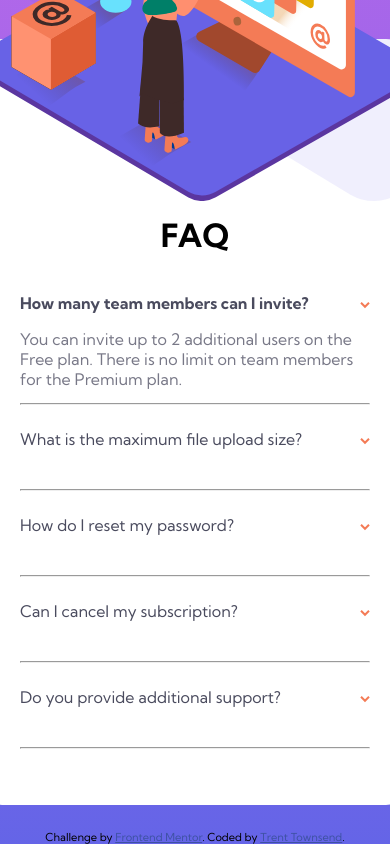
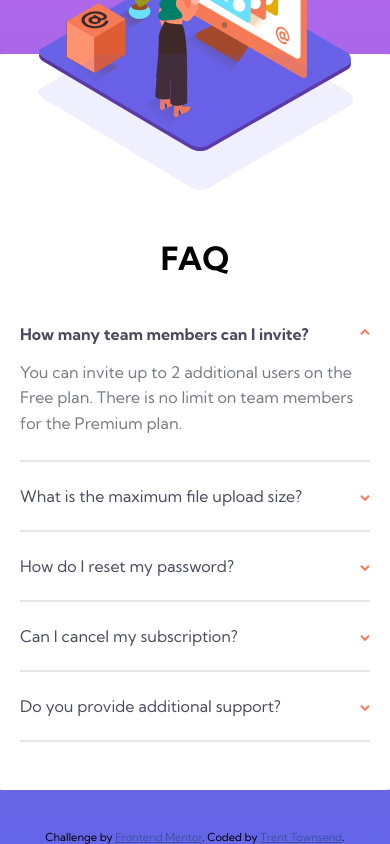
Before and after one commit to trent-townsend/FAQ-Accordion-Component, a plain HTML site: page index.html in a window 390 px wide. Both pictures are taken after a click on the element "How many team members can I invite?". Shown: the top 844 px of the page. Drawn offline with Linux system fonts and the light colour scheme.

Commit message:
Adjust ease of toggling for better UX. Add transition to toggle arrows and position background svg

```diff
--- a/index.html
+++ b/index.html
@@ -15,7 +15,9 @@
 
 <body>
   <main class="container" id="faq-container">
-    <img class="sect-illustr" src="./images/illustration-woman-online-mobile.svg" alt="Illustration of a woman looking at a computer">
+    <img class="sect-illustr" src="./images/illustration-woman-online-mobile.svg"
+      alt="Illustration of a woman looking at a computer">
+    <img class="background-illustr" src="./images/bg-pattern-mobile.svg">
     <h1>FAQ</h1>
 
     <div class="faq_accordion">
@@ -23,35 +25,37 @@
 
       <div class="answer hidden"> You can invite up to 2 additional users on the Free plan. There is no limit on
         team members for the Premium plan.</div>
+
+    </div>
     <hr>
-</div>
 
     <div class="faq_accordion">
       <div class="question">What is the maximum file upload size? </div>
       <div class="answer hidden">No more than 2GB. All files in your account must fit your allotted storage space.</div>
+
+    </div>
     <hr>
-</div>
 
     <div class="faq_accordion">
       <div class="question"> How do I reset my password? </div>
-  <div class="answer hidden"> Click “Forgot password” from the login page or “Change password” from your profile page. A reset link will be emailed to you.</div>
+      <div class="answer hidden"> Click “Forgot password” from the login page or “Change password” from your profile
+        page. A reset link will be emailed to you.</div>
+    </div>
     <hr>
-</div>
-
 
     <div class="faq_accordion">
       <div class="question">Can I cancel my subscription? </div>
       <div class="answer hidden">Yes! Send us a message and we’ll process your request no questions asked.</div>
+
+    </div>
     <hr>
-</div>
-
 
     <div class="faq_accordion">
       <div class="question">Do you provide additional support? </div>
       <div class="answer hidden"> Chat and email support is available 24/7. Phone lines are open during normal business
         hours.</div>
+    </div>
     <hr>
-</div>
 
   </main>
 
--- a/styles.css
+++ b/styles.css
@@ -1,4 +1,4 @@
-@import url('https://fonts.googleapis.com/css2?family=Kumbh+Sans:wght@400;700&display=swap');
+@import url("https://fonts.googleapis.com/css2?family=Kumbh+Sans:wght@400;700&display=swap");
 
 body {
   margin: 0;
@@ -12,13 +12,14 @@ body {
 }
 
 h1 {
-    margin-top: 4em;
   align-self: center;
   font-weight: 700;
+  margin-top: 0;
 }
 
 hr {
-    color: hsl(240, 5%, 91%);
+  border: 0.7px solid hsl(240, 5%, 91%);
+  margin: 0;
 }
 
 .container {
@@ -35,45 +36,66 @@ hr {
 .sect-illustr {
   position: absolute;
   align-self: center;
-    top: -11em;
-    background-image: url('./images/bg-pattern-mobile.svg');
-    background-repeat: no-repeat;
-    background-size: cover;
+  width: 70%;
+  top: -8.7rem;
+}
+
+.background-illustr {
+  align-self: center;
+  width: 90%;
+  position: relative;
+  top: -3rem;
 }
 
 .faq_accordion {
   font-weight: 400;
+  padding: 1.5rem 0;
 }
 
 .question {
   color: hsl(237, 12%, 33%);
-    padding: 1rem 0;
+  padding: 0;
   display: flex;
+
   justify-content: space-between;
-    cursor: pointer
+  position: relative;
+  cursor: pointer;
 }
 
 .question::after {
-    content: url('./images/icon-arrow-down.svg');
+  content: url("./images/icon-arrow-down.svg");
+  transition: transform 0.3s ease-out;
+}
+
+.question:hover {
+  color: hsl(14, 88%, 65%);
 }
 
 .question.open {
   font-weight: 700;
 }
 
+.question.open::after {
+  transform: rotate(-180deg);
+  transition: transform 0.3s ease-out;
+}
+
 .answer {
   color: hsl(240, 6%, 50%);
-    padding-bottom: 1rem;
   opacity: 1;
+  padding-top: 1em;
+  line-height: 1.6em;
   position: relative;
-    height: 50px;
-    transition: height 0.5s ease, opacity 0.9s ease 0.1s;
+  max-height: 500px;
+  transition: max-height 0.3s ease-out, opacity 0.4s ease, padding 0.3s ease-out;
 }
 
 .answer.hidden {
   opacity: 0;
-    height: 0;
-    transition: height 0.9s ease 0.1s, opacity 0.5s ease;
+  padding: 0;
+  max-height: 0;
+  transition: max-height 0.2s ease-in-out, opacity 0.1s ease,
+    padding 0.2s ease-in-out;
 }
 
 .attribution {
```
Also changed, not shown: script.js (+11 -14 lines). Lines whose indentation alone changed are shown as unchanged.
